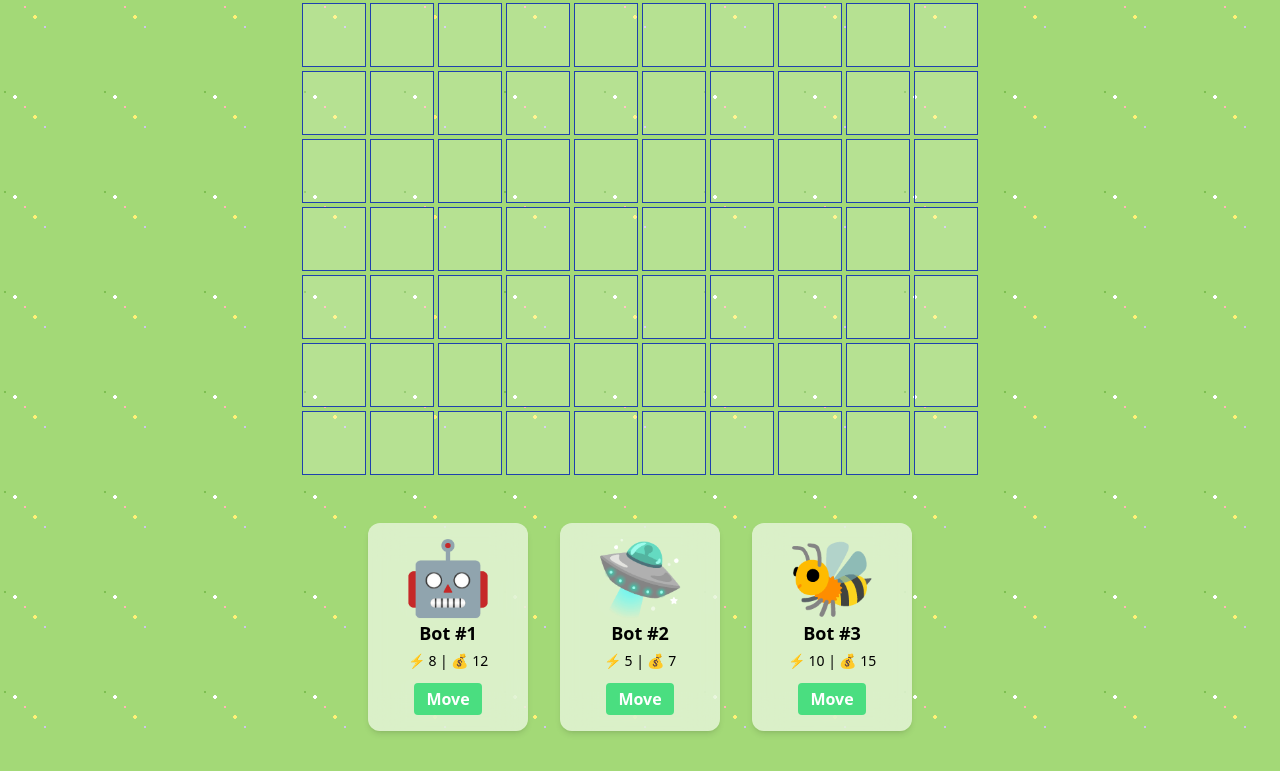
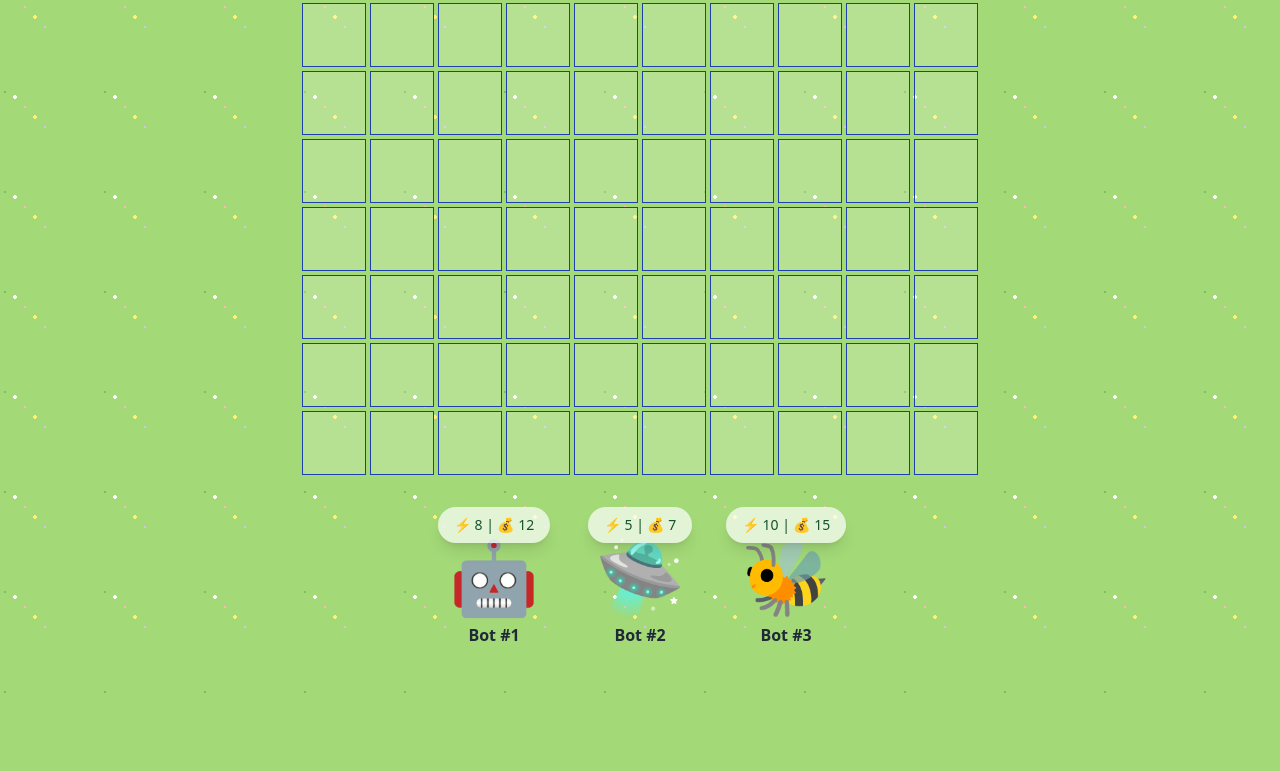
Before and after one commit to phylisscity/EC530---Final-Project-MyBot-, a React (Vite) app in the folder Frontend/frontend/: page / in a window 1280 px wide. Shown: the part 313-1084 px from the top of the page. After the commit the page ends 1008 px from the top, so only its background shows below. Built offline with nearby package versions, Linux system fonts and the light colour scheme.

Commit message:
changed appearance of bots to be only emoji and have stats above

```diff
--- a/Frontend/frontend/src/App.jsx
+++ b/Frontend/frontend/src/App.jsx
@@ -1,12 +1,12 @@
-//Main application layout for MyBot World
+//Main application layout for MyBot World 🌱🤖
 import React from 'react';
-import Grid from './components/Grid';
-import Bot from './components/Bot';
+import Grid from './components/Grid'; // Grid layout
+import Bot from './components/Bot';   // Bot component
 
 
 function App() {
+  // List of bots (fake data for now - will connect to backend later)
 
-  // Temporary list of bots (mock data for now)
   const bots = [
     { botName: 'Bot #1', energy: 8, balance: 12, emoji: '🤖' },
     { botName: 'Bot #2', energy: 5, balance: 7, emoji: '🛸' },
@@ -16,23 +16,25 @@ function App() {
   return (
     <div className="min-h-screen p-8 flex flex-col items-center">
 
-      {/* Main heading */}
+      {/* Main title */}
       <h1 className="text-4xl font-bold text-gray-800 mb-10">
         MyBot World 🌱🤖
       </h1>
 
-      {/* World grid */}
+      {/* World grid (background cells) */}
       <Grid />
 
-      {/* Bots shown below for now (later will move them INTO the grid) */}
-      <div className="flex flex-wrap justify-center gap-4 mt-10">
+
+      {/* Bots (floating below for now - will move inside the grid later) */}
+      <div className="flex flex-wrap justify-center gap-6 mt-12">
+
         {bots.map((bot, index) => (
           <Bot
             key={index}
             botName={bot.botName}
+            emoji={bot.emoji}
             energy={bot.energy}
             balance={bot.balance}
-            emoji={bot.emoji}
           />
         ))}
       </div>
--- a/Frontend/frontend/src/components/Bot.jsx
+++ b/Frontend/frontend/src/components/Bot.jsx
@@ -2,34 +2,33 @@
 import React from 'react';
 
 
-function Bot({ botName, energy, balance, emoji }) {
+function Bot({ botName, emoji, energy, balance }) {
 
   return (
 
-    <div className="bg-white/60 backdrop-blur-lg rounded-xl shadow-md p-4 m-2 flex flex-col items-center w-40">
+    // Outer container with relative positioning for floating bubble
+    <div className="relative flex flex-col items-center m-4">
 
-      {/* Bot emoji */}
+
+      {/* Floating stat bubble above bot */}
+      <div className="absolute -top-8 bg-white/70 text-green-900 rounded-full px-4 py-2 text-sm shadow-lg whitespace-nowrap">
+
+        {/* Show energy and balance side by side */}
+        ⚡ {energy} | 💰 {balance}
+      </div>
+
+      {/* Bot emoji (big and centered) */}
       <div className="text-7xl mb-2">
         {emoji}
       </div>
 
+      {/* Bot name below emoji */}
+      <h2 className="text-base font-semibold text-gray-800 mt-1">
+        {botName}
+      </h2>
 
-      {/* Bot's name */}
-      <h2 className="text-lg font-bold mb-1">{botName}</h2>
-
-
-      {/* Bot's energy and balance */}
-      <p className="text-sm">⚡ {energy} | 💰 {balance}</p>
-
-
-      {/* Move button (will add functionality later) */}
-      <button className="mt-3 bg-green-400 hover:bg-green-500 text-white font-bold py-1 px-3 rounded">
-        Move
-      </button>
     </div>
-
   );
-
 }
 
 export default Bot;
```
